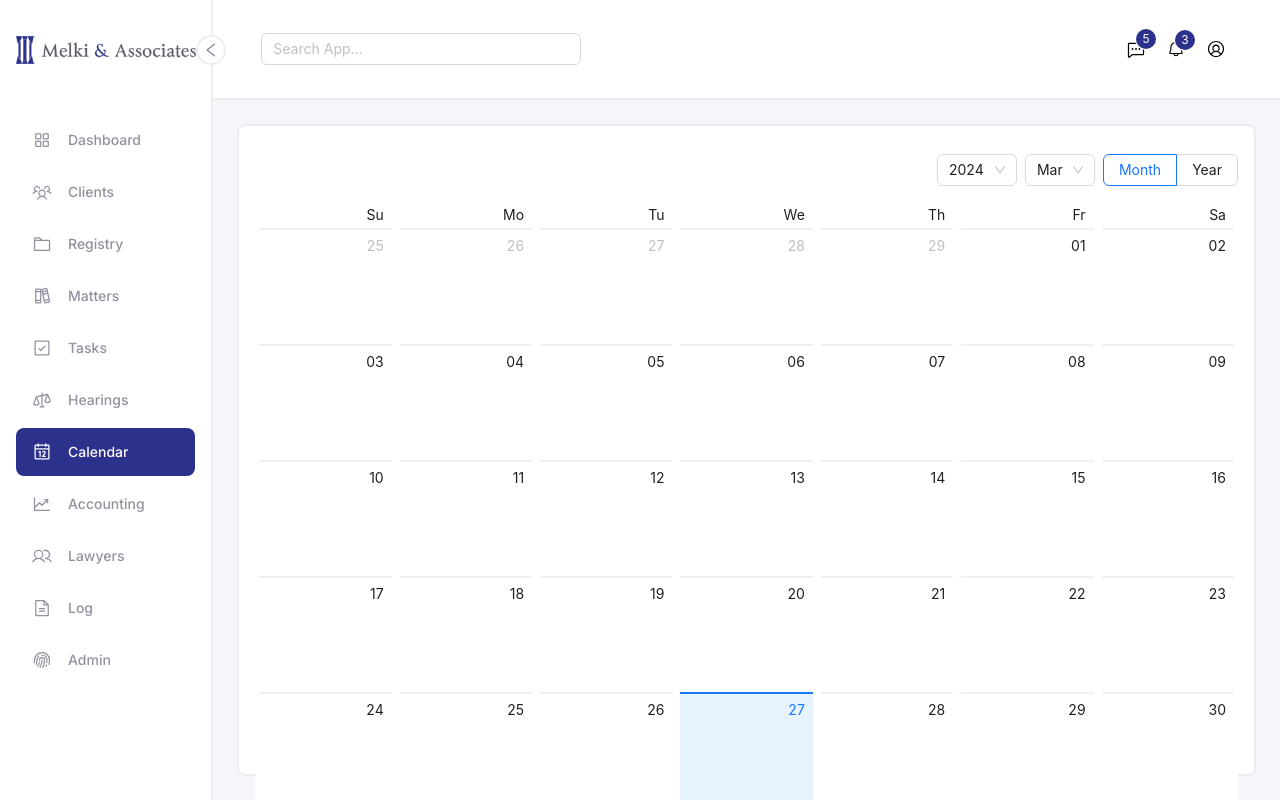
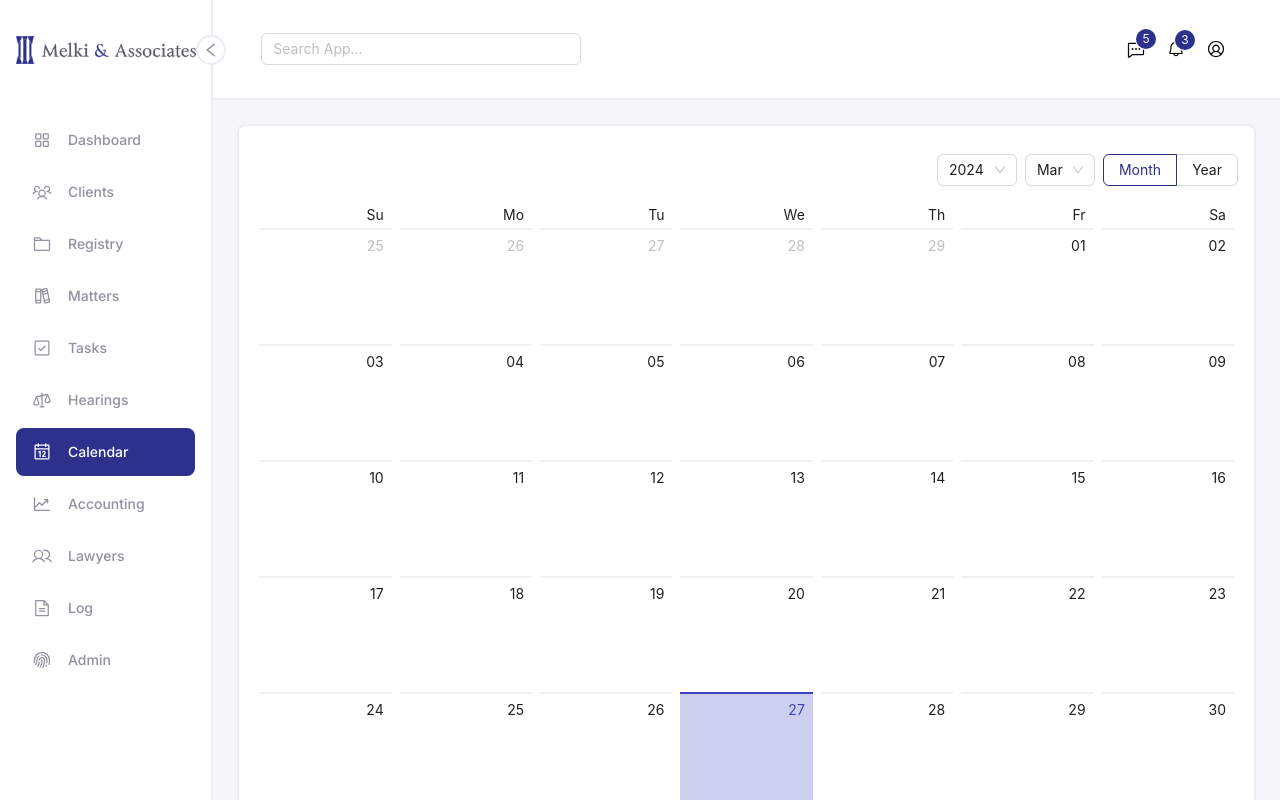
Before and after one commit to FK5/melki-poc, a Next.js app: page /dashboard/calendar in a window 1280 px wide. Built offline with nearby package versions, Linux system fonts and the light colour scheme.

Commit message:
calendar styling

```diff
--- a/src/app/dashboard/calendar/page.js
+++ b/src/app/dashboard/calendar/page.js
@@ -6,7 +6,7 @@ export default function Calendar() {
     console.log(value.format('YYYY-MM-DD'), mode);
   };
   return (
-    <div className="flex flex-col gap-4 flex-shrink-0 flex-grow-0 flex-basis-auto border-2 border-b-gray bg-white rounded-lg py-4 px-4 h-full ">
+    <div className="flex flex-col gap-4 flex-shrink-0 flex-grow-0 flex-basis-auto border-2 border-b-gray bg-white rounded-lg py-4 px-4 ">
       <CalendarComp onPanelChange={onPanelChange} />
     </div>
   );
--- a/src/app/globals.css
+++ b/src/app/globals.css
@@ -50,6 +50,7 @@ body {
 .ant-table-wrapper:hover .ant-pagination-item-active a {
   color: #3C42BD;
 }
+
 /* END OF TABLE COMPONENT */
 
 /* INPUT COMPONENT */
@@ -57,7 +58,8 @@ body {
   border-color: #3C42BD;
 }
 
-.ant-input:active, .ant-input:focus{
+.ant-input:active,
+.ant-input:focus {
   border-color: #2C318B;
 }
 
@@ -65,11 +67,59 @@ body {
   border-color: #3C42BD;
 }
 
-.ant-select-selection-search-input:active, .ant-select-selection-search-input:focus {
+/* .ant-select-selection-search-input:active,
+.ant-select-selection-search-input:focus {
   border-color: #2C318B;
 
+} */
+
+/* END OF INPUT COMPONENT */
+
+
+.ant-select-outlined:hover {
+  border-color: #2C318B !important;
 }
-/* END OF INPUT COMPONENT */
+
+.ant-select-outlined {
+  border-color: #2C318B !important;
+
+}
+
+.ant-select-focused .ant-select-selector {
+  border-color: #2C318B !important;
+}
+
+.ant-radio-button-wrapper:hover {
+  color: #9C9FE0 !important;
+  border-color: #9C9FE0 !important;
+}
+
+.ant-radio-button-wrapper-checked {
+  color: #2C318B !important;
+  border-color: #2C318B !important;
+}
+
+.ant-select-item-option-selected {
+  background-color: #3C42BD !important;
+  color: white !important;
+}
+
+.ant-picker-calendar-date-today {
+  border-color: #3C42BD !important;
+}
+
+.ant-picker-cell-selected>div {
+  background-color: #CDCFEF !important;
+}
+
+.ant-picker-cell-selected .ant-picker-calendar-date-value {
+  color: #3C42BD !important;
+}
+
+.ant-select-selector:hover {
+  border-color: #3C42BD !important;
+}
+
 
 /*
 text 1000 #292a32
```
